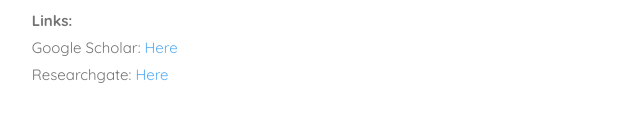
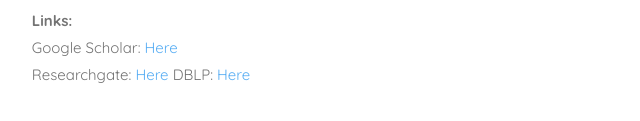
Before and after one commit to AliAyadi/ali.ayadi, a plain HTML site: page index.html in a window 1280 px wide. Shown: the part 9457-9578 px from the top of the page, 320-960 px from the left. Drawn offline with nearby package versions, Linux system fonts and the light colour scheme; files whose address does not match are found by name; a web font is replaced by a local one.

Commit message:
Update index.html

```diff
--- a/index.html
+++ b/index.html
@@ -536,8 +536,9 @@
 										<li><strong>A. Ayadi</strong>, "Semantic approaches for the meta-optimization of complex biomolecular networks", University of Strasbourg, 28 september 2018.</li>
 										</ul>
 										<strong>Links:</strong>
-										<p>Google Scholar:<a href="https://www.researchgate.net/profile/Ali_Ayadi2"> Here</a><br>
-										Researchgate:<a href="https://scholar.google.fr/citations?user=yGn8v_kAAAAJ&hl=fr"> Here</a><br></p>
+										<p>Google Scholar:<a href="https://scholar.google.fr/citations?user=yGn8v_kAAAAJ&hl=fr"> Here</a><br>
+										Researchgate:<a href="https://www.researchgate.net/profile/Ali_Ayadi2"> Here</a><be>
+										DBLP:<a href="https://dblp.org/pid/191/9244.html"> Here</a><br></p>
 									</div>
 								</div>
 							</div>
```
